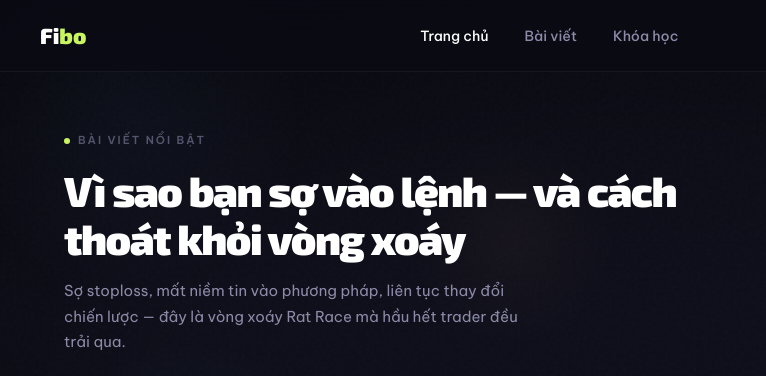
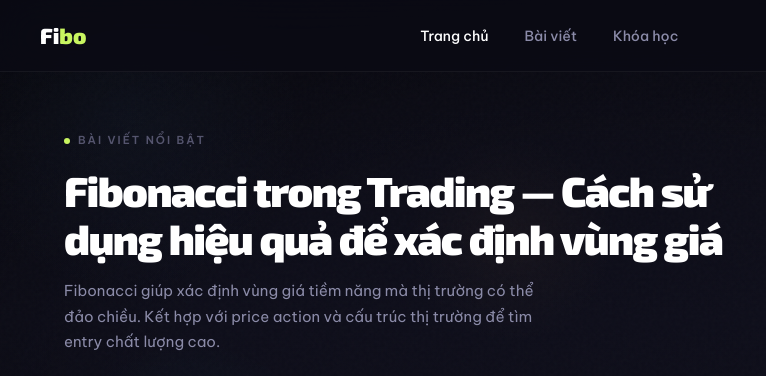
Before and after one commit to htmtslh-hub/fibo-trading, a website: page index.html in a window 1280 px wide. Shown: the top 376 px of the page, 0-766 px from the left. Drawn offline with Linux system fonts and the light colour scheme; no server answers.

Commit message:
feat: set Fibonacci post as featured on homepage

```diff
--- a/index.html
+++ b/index.html
@@ -69,18 +69,18 @@
 <!-- HERO / FEATURED POST -->
 <section class="hero" style="padding:60px 0 80px;">
   <div class="wrap" style="position:relative;z-index:1;">
-    <a href="pages/blog-post.html?slug=so-vao-lenh" style="text-decoration:none;color:inherit;">
+    <a href="pages/blog-post.html?slug=fibonacci-trong-trading" style="text-decoration:none;color:inherit;">
       <div class="featured-post reveal">
         <div>
           <div style="display:flex;align-items:center;gap:8px;margin-bottom:16px;">
             <span class="dot"></span>
             <span style="font-size:11px;color:var(--text-3);text-transform:uppercase;letter-spacing:2px;font-weight:600;">Bài viết nổi bật</span>
           </div>
-          <h1 style="font-family:'Exo 2',sans-serif;font-size:clamp(28px,4vw,42px);font-weight:900;line-height:1.15;margin-bottom:16px;">Vì sao bạn sợ vào lệnh — và cách thoát khỏi vòng xoáy</h1>
-          <p style="color:var(--text-2);font-size:15px;line-height:1.7;margin-bottom:24px;max-width:480px;">Sợ stoploss, mất niềm tin vào phương pháp, liên tục thay đổi chiến lược — đây là vòng xoáy Rat Race mà hầu hết trader đều trải qua.</p>
+          <h1 style="font-family:'Exo 2',sans-serif;font-size:clamp(28px,4vw,42px);font-weight:900;line-height:1.15;margin-bottom:16px;">Fibonacci trong Trading — Cách sử dụng hiệu quả để xác định vùng giá</h1>
+          <p style="color:var(--text-2);font-size:15px;line-height:1.7;margin-bottom:24px;max-width:480px;">Fibonacci giúp xác định vùng giá tiềm năng mà thị trường có thể đảo chiều. Kết hợp với price action và cấu trúc thị trường để tìm entry chất lượng cao.</p>
           <span class="btn btn-outline btn-sm">Đọc bài viết</span>
         </div>
-        <img src="https://images.pexels.com/photos/16127344/pexels-photo-16127344.jpeg?auto=compress&cs=tinysrgb&h=650&w=940" alt="Sợ vào lệnh" class="featured-img">
+        <img src="https://images.pexels.com/photos/6801648/pexels-photo-6801648.jpeg?auto=compress&cs=tinysrgb&h=650&w=940" alt="Fibonacci trong Trading" class="featured-img">
       </div>
     </a>
   </div>
```
